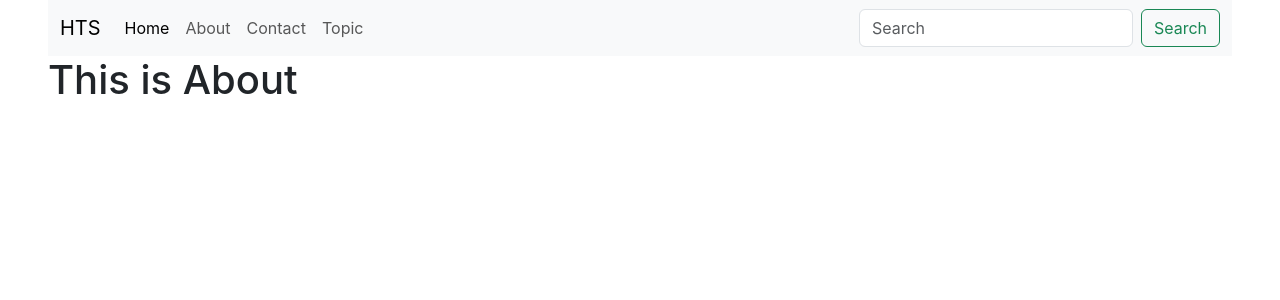
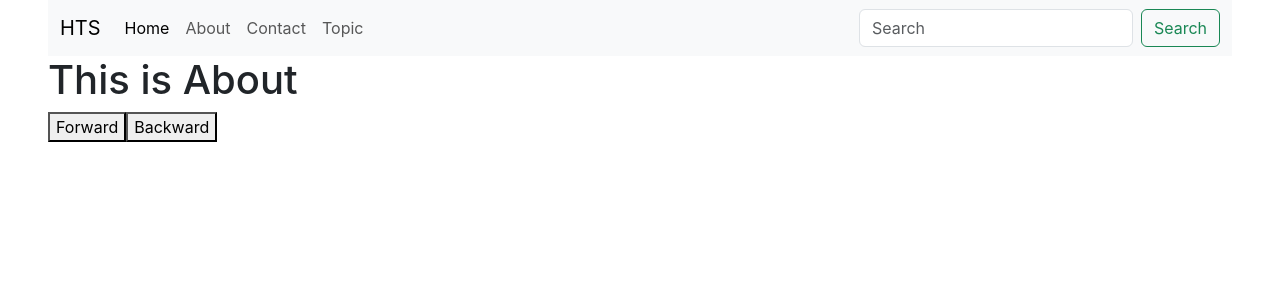
Before and after one commit to hts-hanzala/React-Files, a React (Create React App) app in the folder app1/: page /about in a window 1280 px wide. Shown: the top 300 px of the page. Built offline with nearby package versions, Linux system fonts and the light colour scheme.

Commit message:
ReactRouter_2

```diff
--- a/app1/src/Components/ReactRouter/About.js
+++ b/app1/src/Components/ReactRouter/About.js
@@ -1,9 +1,23 @@
-import React from 'react'
+import React from "react";
+import { useNavigate } from "react-router-dom";
 
 export default function About() {
+  const navigate = useNavigate();
+  const handleNavigate = () => {
+    navigate("/contact");
+  };
+  const handleForward = () => {
+    navigate(+1);
+  };
+  const handleBackward = () => {
+    navigate(-1);
+  };
   return (
     <div>
       <h1>This is About</h1>
+      {/* <button onClick={handleNavigate}>Goto Contact</button> */}
+      <button onClick={handleForward}>Forward</button>
+      <button onClick={handleBackward}>Backward</button>
     </div>
-  )
+  );
 }
--- a/app1/src/Components/ReactRouter/Contact.js
+++ b/app1/src/Components/ReactRouter/Contact.js
@@ -1,9 +1,17 @@
 import React from 'react'
+import { useNavigate, useLocation } from 'react-router-dom';
 
 export default function Contact() {
+  const navigate = useNavigate()
+    const handleBackward = () => {
+      navigate(-1);
+    };
+  const location = useLocation()
   return (
     <div>
       <h1>This is Contact</h1>
+      <button onClick={handleBackward}>Backward</button>
+      <h3>{location.pathname}</h3>
     </div>
-  )
+  );
 }
--- a/app1/src/Components/ReactRouter/Main.js
+++ b/app1/src/Components/ReactRouter/Main.js
@@ -5,24 +5,28 @@ import About from "./About";
 import Contact from "./Contact";
 import Topic from "./Topic";
 import TopicList from "./TopicList";
-import { BrowserRouter as Router, Routes, Route } from "react-router-dom";
+import { BrowserRouter as Router, Routes, Route, Outlet } from "react-router-dom";
 import ErrorCompo from "./ErrorCompo";
+import RouterHook from "./RouterHook";
 
 export default function Main() {
   return (
     <Router>
       <>
         <Navbar title={"HTS"} home={"Home"} />
-        <Routes>
-          <Route exact path="/" />
-          <Route index element={<Home />} />
-          <Route path="/home" element={<Home />} />
-          <Route path="/about" element={<About />} />
-          <Route path="/contact" element={<Contact />} />
-          <Route path="/topic" element={<Topic />} />
-          <Route path="/topic/:id/:name" element={<TopicList />} />
-          <Route path="*" element={<ErrorCompo/>}/>
-        </Routes>
+        {/* <Routes>
+          <Route path="/" /> */}
+          {/* <Route index element={<Home/>}/> */}
+          {/* <Route element={<Outlet />}>
+            <Route path="/home" element={<Home />} />
+            <Route path="/about" element={<About />} />
+            <Route path="/contact" element={<Contact />} />
+            <Route path="/topic" element={<Topic />} />
+            <Route path="/topic/:id/:name" element={<TopicList />} />
+            <Route path="*" element={<ErrorCompo />} />
+          </Route>
+        </Routes> */}
+        <RouterHook/>
       </>
     </Router>
   );
--- a/app1/src/Components/ReactRouter/Navbar.js
+++ b/app1/src/Components/ReactRouter/Navbar.js
@@ -1,10 +1,19 @@
 import React from "react";
 import PropTypes from "prop-types";
-import { Link } from "react-router-dom";
+import { Link, useMatch } from "react-router-dom";
 
 export default function Navbar({ title, home }) {
+  const match = useMatch("/topic/:id/:name");
   return (
     <div>
+      {match ? (
+        <div className="d-flex justify-content-between m-3">
+          <h4>Greetings user to {match.params.name} page!</h4>
+          <Link to={"/topic"}>
+            <button className="btn btn-danger">Log Out</button>
+          </Link>
+        </div>
+      ) : (
         <nav className="navbar navbar-expand-lg bg-body-tertiary">
           <div className="container-fluid">
             <Link className="navbar-brand" to="/">
@@ -21,10 +30,17 @@ export default function Navbar({ title, home }) {
             >
               <span className="navbar-toggler-icon"></span>
             </button>
-          <div className="collapse navbar-collapse" id="navbarSupportedContent">
+            <div
+              className="collapse navbar-collapse"
+              id="navbarSupportedContent"
+            >
               <ul className="navbar-nav me-auto mb-2 mb-lg-0">
                 <li className="nav-item">
-                <Link className="nav-link active" aria-current="page" to="home">
+                  <Link
+                    className="nav-link active"
+                    aria-current="page"
+                    to="home"
+                  >
                     {home}
                   </Link>
                 </li>
@@ -39,8 +55,12 @@ export default function Navbar({ title, home }) {
                   </Link>
                 </li>
                 <li className="nav-item">
-                <Link className="nav-link" aria-disabled="true" to="topic
-                ">
+                  <Link
+                    className="nav-link"
+                    aria-disabled="true"
+                    to="topic
+                "
+                  >
                     Topic
                   </Link>
                 </li>
@@ -59,6 +79,7 @@ export default function Navbar({ title, home }) {
             </div>
           </div>
         </nav>
+      )}
     </div>
   );
 }
--- /dev/null
+++ b/app1/src/Components/ReactRouter/RouterHook.js
@@ -0,0 +1,21 @@
+import React from "react";
+import { useRoutes } from "react-router-dom";
+import Home from "./Home";
+import About from "./About";
+import Contact from "./Contact";
+import Topic from "./Topic";
+import TopicList from "./TopicList";
+import ErrorCompo from "./ErrorCompo";
+
+export default function RouterHook() {
+  const element = useRoutes([
+    { path: "/" },
+    { path: "/home", element: <Home /> },
+    { path: "/about", element: <About /> },
+    { path: "/contact", element: <Contact /> },
+    { path: "/topic", element: <Topic /> },
+    { path: "/topic/:id/:name", element: <TopicList /> },
+    { path: "*", element: <ErrorCompo /> },
+  ]);
+  return element;
+}
--- a/app1/src/Components/ReactRouter/TopicList.js
+++ b/app1/src/Components/ReactRouter/TopicList.js
@@ -1,14 +1,17 @@
-import React from 'react'
-import { useParams } from 'react-router-dom'
+import React from "react";
+import { useLocation, useParams } from "react-router-dom";
 
 export default function TopicList() {
-    // const {id} =  useParams()
-    const {name} =  useParams()
+  // const {id} =  useParams()
+  const { name } = useParams();
+  const location = useLocation();
+
   return (
     <div>
       <h1>Topic List</h1>
       {/* <h3>This page is related to {id}.</h3> */}
       <h3>This page is related to {name}.</h3>
+      <h5>You are currently on {location.pathname.replace(/\//g, ",")}</h5>
     </div>
-  )
+  );
 }
```
Also changed, not shown: 2 other files (tests, documents, lock files or other folders). Lines whose indentation alone changed are shown as unchanged.
